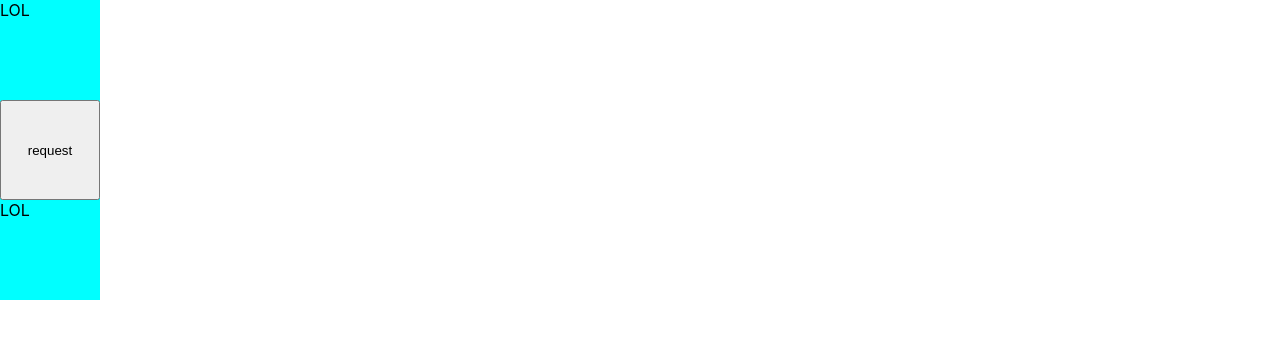
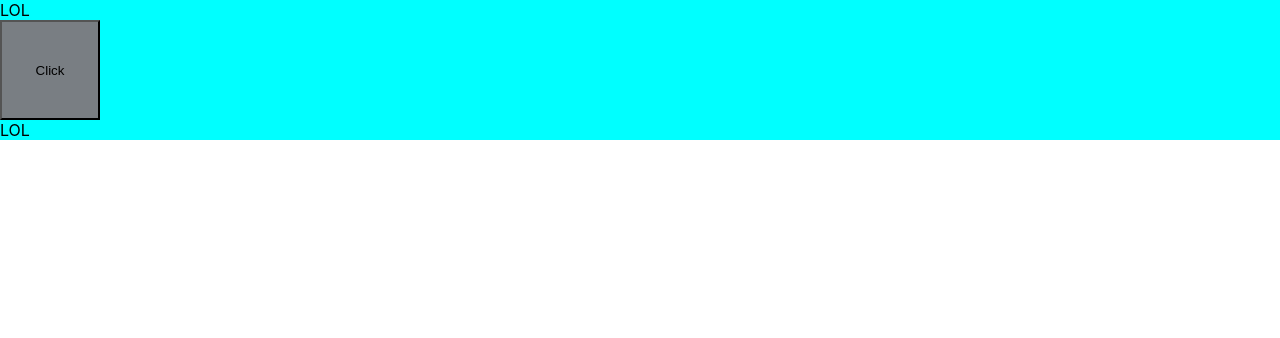
Before and after one commit to dimitrisafendras/web_crawler_fe, a React (Create React App) app: page / in a window 1280 px wide. Shown: the top 338 px of the page. Built offline with nearby package versions, Linux system fonts and the light colour scheme.

Commit message:
removed styled components, created basic project structure

```diff
--- a/package.json
+++ b/package.json
@@ -9,8 +9,7 @@
     "prop-types": "^15.7.2",
     "react": "^16.8.4",
     "react-dom": "^16.8.4",
-    "react-scripts": "2.1.5",
-    "styled-components": "^4.1.3"
+    "react-scripts": "2.1.5"
   },
   "scripts": {
     "start": "react-scripts start",
--- a/src/App.js
+++ b/src/App.js
@@ -1,8 +1,8 @@
 import React, { Component } from 'react';
 import axios from 'axios';
+import {PrimaryButton} from './library';
 
 import './App.scss';
-import GridContainer from './library/gridContainer';
 
 class App extends Component {
     constructor(props){
@@ -21,22 +21,24 @@ class App extends Component {
         const data = this.state.data;
         return (
             <div className="App">
-                <GridContainer id={'App-header'}>
+                <div id={'app-header'}>
                     LOL
-                </GridContainer>
-                <GridContainer id={'App-main'}>
-                    <button onClick={() => this.handleClick()}>
-                        request
-                    </button>
+                </div>
+                <PrimaryButton
+                    id={'fetch-btn'}
+                    text={'Click'}
+                    onClick={()=>this.handleClick()}
+                />
+                <div id={'app-main'}>
                     {data.map(i =>
                         <div key={i.id}>
                             {`${i.name}`}
                         </div>
                     )}
-                </GridContainer>
-                <GridContainer id={'App-footer'}>
+                </div>
+                <div id={'app-footer'}>
                     LOL
-                </GridContainer>
+                </div>
             </div>
         );
     }
--- a/src/App.scss
+++ b/src/App.scss
@@ -1,4 +1,7 @@
-button {
-  height: 100px;
-  width: 100px;
+.App{
+  background-color: aqua;
 }
+
+$white : #fff;
+$black : #0b0b0b;
+$grey  : #797e83;
--- /dev/null
+++ b/src/library/buttons/index.js
@@ -0,0 +1,2 @@
+import {PrimaryButton} from './primaryButton';
+export {PrimaryButton}
--- /dev/null
+++ b/src/library/buttons/primaryButton/PrimaryButton.scss
@@ -0,0 +1,5 @@
+.PrimaryButton {
+  height: 100px;
+  width: 100px;
+  background-color: #797e83;
+}
--- /dev/null
+++ b/src/library/buttons/primaryButton/index.js
@@ -0,0 +1,17 @@
+import React from 'react';
+import './PrimaryButton.scss'
+
+export const PrimaryButton = (
+    {
+        id,
+        className,
+        onClick,
+        text,
+    }) =>
+       <button
+           id={id}
+           className={`PrimaryButton ${className}`}
+           onClick={onClick}
+       >
+           {text}
+       </button>;
--- a/src/library/gridContainer/gridContainer.scss
+++ /dev/null
@@ -1,6 +0,0 @@
-.GridContainer {
-  background-color: aqua;
-  display: grid;
-  height: 100px;
-  width: 100px;
-}
--- a/src/library/gridContainer/index.js
+++ /dev/null
@@ -1,17 +0,0 @@
-import React from 'react';
-import './gridContainer.scss';
-
-const GridContainer = (
-    {
-        id,
-        className,
-        children,
-    }) =>
-    <div
-        id={id}
-        className={`GridContainer ${className}`}
-    >
-        {children}
-    </div>;
-
-export default GridContainer;
--- a/src/library/index.js
+++ b/src/library/index.js
@@ -0,0 +1,4 @@
+import {PrimaryButton} from './buttons';
+export {
+    PrimaryButton,
+}
```
Also changed, not shown: src/library/cell/cell.js (added), src/library/grid/grid.js (added), 1 other file (tests, documents, lock files or other folders).
